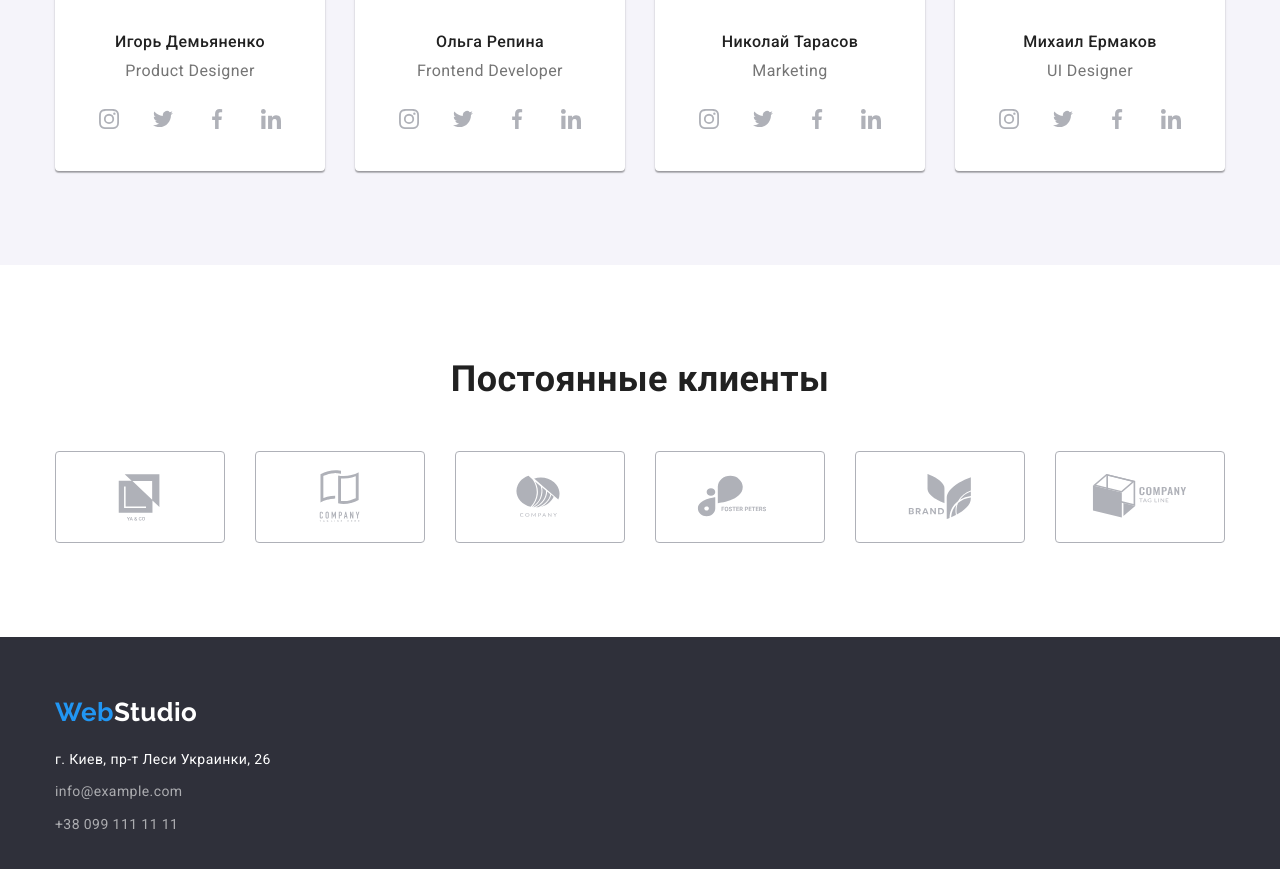
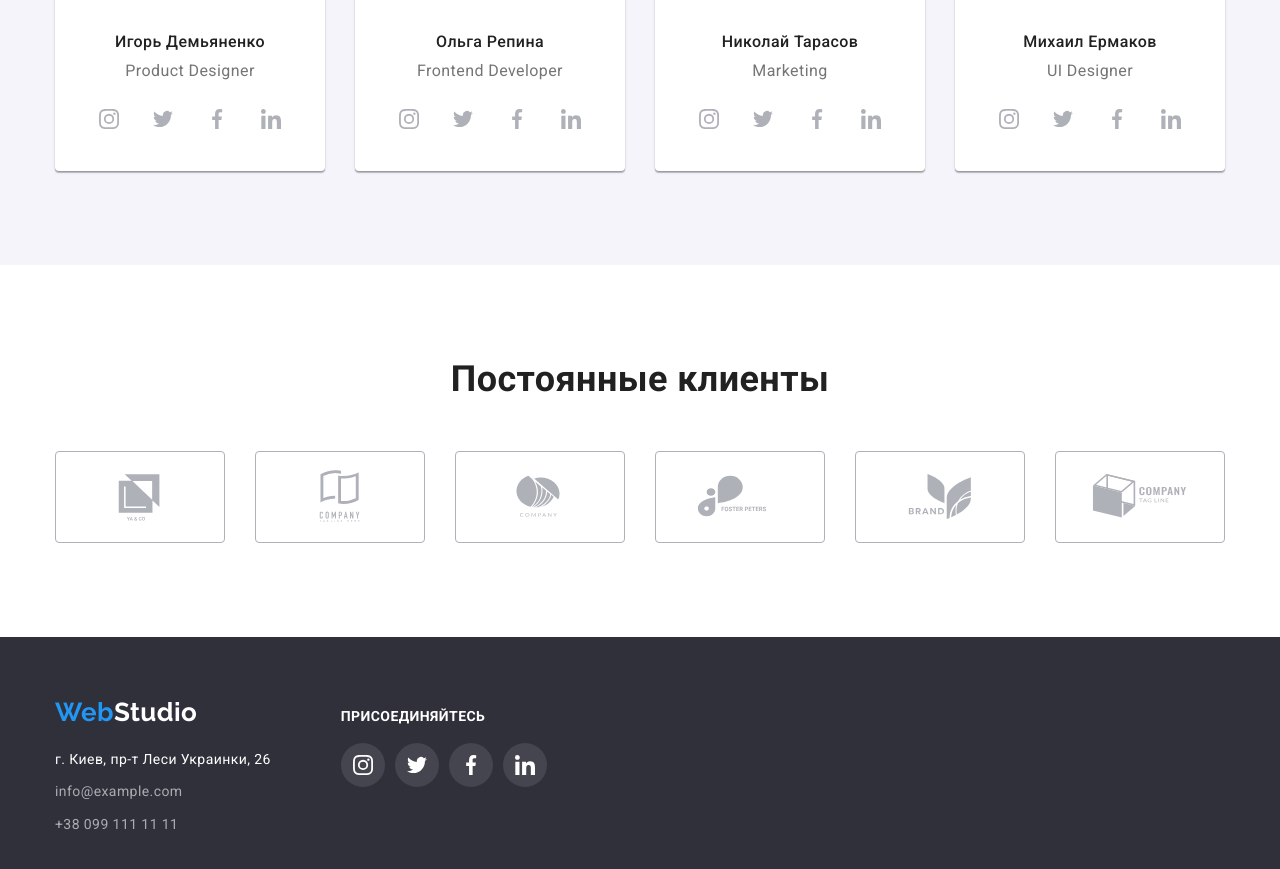
Before and after one commit to vchumack/goit-markup-hw-04, a plain HTML site: page index.html in a window 1280 px wide. Shown: the part 2055-2924 px from the top of the page. Drawn offline with nearby package versions, Linux system fonts and the light colour scheme.

Commit message:
доделала футер и box-shadow в портфолио

```diff
--- a/css/styles.css
+++ b/css/styles.css
@@ -18,11 +18,13 @@
    --white-background-color: #ffffff;
    --secondary-background-color: #f5f4fa;
    --footer-background-color: #2f303a;
+   --footer-text-color: rgba(255, 255, 255, 1);
    --accent-color: #2196f3;
    --secondary-link-color: rgba(255, 255, 255, 0.6);
    --border-color: #ececec;
    --secondary-border-color: #eeeeee;
    --icon-color: #AFB1B8;
+   --icon-bg-color: #44454E;
 }
 
 /* ------------------------------- скрытие ------------------------------- */
@@ -468,10 +470,19 @@ body {
 
 /* ------------------------------- Стилизация футера ------------------------------- */
 .footer-page {
-   padding-top: 60px;
+   /* padding-top: 60px; */
    padding-bottom: 60px;
 
    background-color: var(--footer-background-color);
+}
+
+.footer-box {
+   display: flex;
+}
+
+.address-box {
+   margin-right: 70px;
+   padding-top: 60px;
 }
 
 .logo-white {
@@ -514,6 +525,65 @@ body {
 .address-list__contacts:focus {
    color: var(--accent-color);
 }
+
+
+.join-box {
+   padding-top: 72px;
+}
+
+.join-title {
+   margin-top: 0;
+   margin-bottom: 20px;
+
+
+
+   font-size: 14px;
+   line-height: 1;
+   text-transform: uppercase;
+
+   color: var(--footer-text-color);
+}
+
+.join-icon__list {
+   list-style: none;
+   display: flex;
+   justify-content: center;
+   align-items: center;
+
+   padding: 0;
+
+}
+
+.join-icon__item:not(:last-child) {
+   margin-right: 10px;
+}
+
+.join-icon__link {
+   display: flex;
+   justify-content: center;
+   align-items: center;
+   width: 44px;
+   height: 44px;
+   border-radius: 50%;
+
+
+   margin-left: auto;
+   margin-right: auto;
+
+   fill: var(--white-text-color);
+   background-color: var(--icon-bg-color);
+
+}
+
+.join-icon__link:hover,
+.join-icon__link:focus {
+   fill: var(--white-text-color);
+   background-color: var(--accent-color);
+
+}
+
+
+
 
 /* ---------------------------------------- Стилизация cтраницы ПОРТФОЛИО ---------------------------------------- */
 .projects-section {
@@ -598,6 +668,11 @@ body {
    text-decoration: none;
 }
 
+.projects-list__link:hover,
+.projects-list__link:focus {
+   box-shadow: 0px 1px 1px rgba(0, 0, 0, 0.12), 0px 4px 4px rgba(0, 0, 0, 0.06), 1px 4px 6px rgba(0, 0, 0, 0.16);
+}
+
 .projects-list__img {
    display: block;
 }
--- a/index.html
+++ b/index.html
@@ -355,8 +355,8 @@
 
     <!--  Футер  -->
     <footer class="footer-page">
-      <div class="container">
-        <div>
+      <div class="footer-box container">
+        <div class="address-box">
           <a href="./index.html" class="logo-accent">Web<span class="logo-white">Studio</span></a>
           <address>
             <ul class="address-list list">
@@ -382,7 +382,39 @@
             </ul>
           </address>
         </div>
-        <div></div>
+        <div class="join-box">
+          <h3 class="join-title">присоединяйтесь</h3>
+          <ul class="join-icon__list list">
+            <li class="join-icon__item">
+              <a class="join-icon__link" href="">
+                <svg class="join-icon__svg" width="20px" height="20px">
+                  <use href="./images/sprite.svg#icon-instagram"></use>
+                </svg>
+              </a>
+            </li>
+            <li class="join-icon__item">
+              <a class="join-icon__link" href="">
+                <svg class="" width="20px" height="20px">
+                  <use href="./images/sprite.svg#icon-twitter"></use>
+                </svg>
+              </a>
+            </li>
+            <li class="join-icon__item">
+              <a class="join-icon__link" href="">
+                <svg class="" width="20px" height="20px">
+                  <use href="./images/sprite.svg#icon-facebook"></use>
+                </svg>
+              </a>
+            </li>
+            <li class="join-icon__item">
+              <a class="join-icon__link" href="">
+                <svg class="" width="20px" height="20px">
+                  <use href="./images/sprite.svg#icon-linkedin"></use>
+                </svg>
+              </a>
+            </li>
+          </ul>
+        </div>
       </div>
     </footer>
   </body>
```
Also changed, not shown: portfolio.html (+49 -6 lines).
